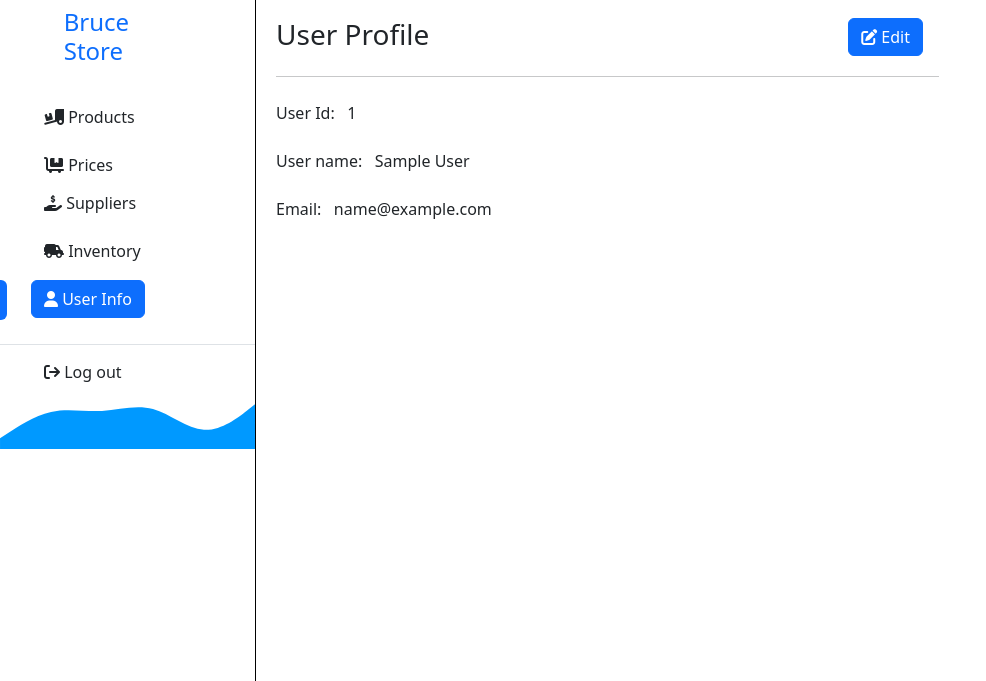
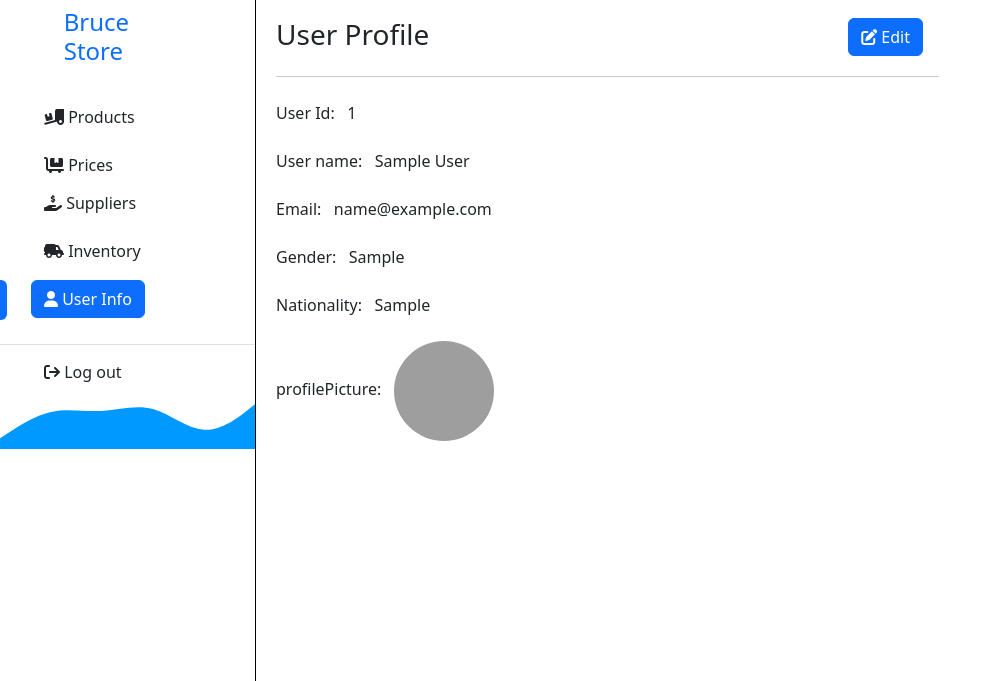
Before and after one commit to RUTAGENGWA-ASANTE-BRUCE/Stock-Management-CodeIgnitor, a CodeIgniter app: page /Stock-Management-CodeIgnitor/index.php/user/userInfo/1 in a window 1280 px wide. Shown: the top 681 px of the page, without its empty margins (0-986 px from the left). Run offline with CodeIgniter, Linux system fonts and the light colour scheme; tables that the repository leaves empty or names only in its code hold one stand-in row (values such as "Sample post"); data that the repository does not hold is empty; some libraries are stand-ins or nearby versions; grey boxes are pictures that could not be loaded.

Commit message:
new change

```diff
--- a/stockManagement/application/views/user_info.php
+++ b/stockManagement/application/views/user_info.php
@@ -123,6 +123,10 @@
                 <p class="mt-4"></p>User Id: &nbsp; <?php echo $user['user_id'] ?></p>
                 <p class="mt-4"></p>User name: &nbsp; <?php echo $user['name'] ?></p>
                 <p class="mt-4">Email: &nbsp; <?php echo $user['email'] ?></p>
+                <p class="mt-4">Gender: &nbsp; <?php echo $user['gender'] ?></p>
+                <p class="mt-4">Nationality: &nbsp; <?php echo $user['nationality'] ?></p>
+                <p class="mt-4">profilePicture: &nbsp; <img src="<?php echo base_url().'/public/images/'.$user['profilePicture'] ?>" style="width:100px;height:100px;border-radius:50%;"/></p>
+
 
     </div>
 
```
